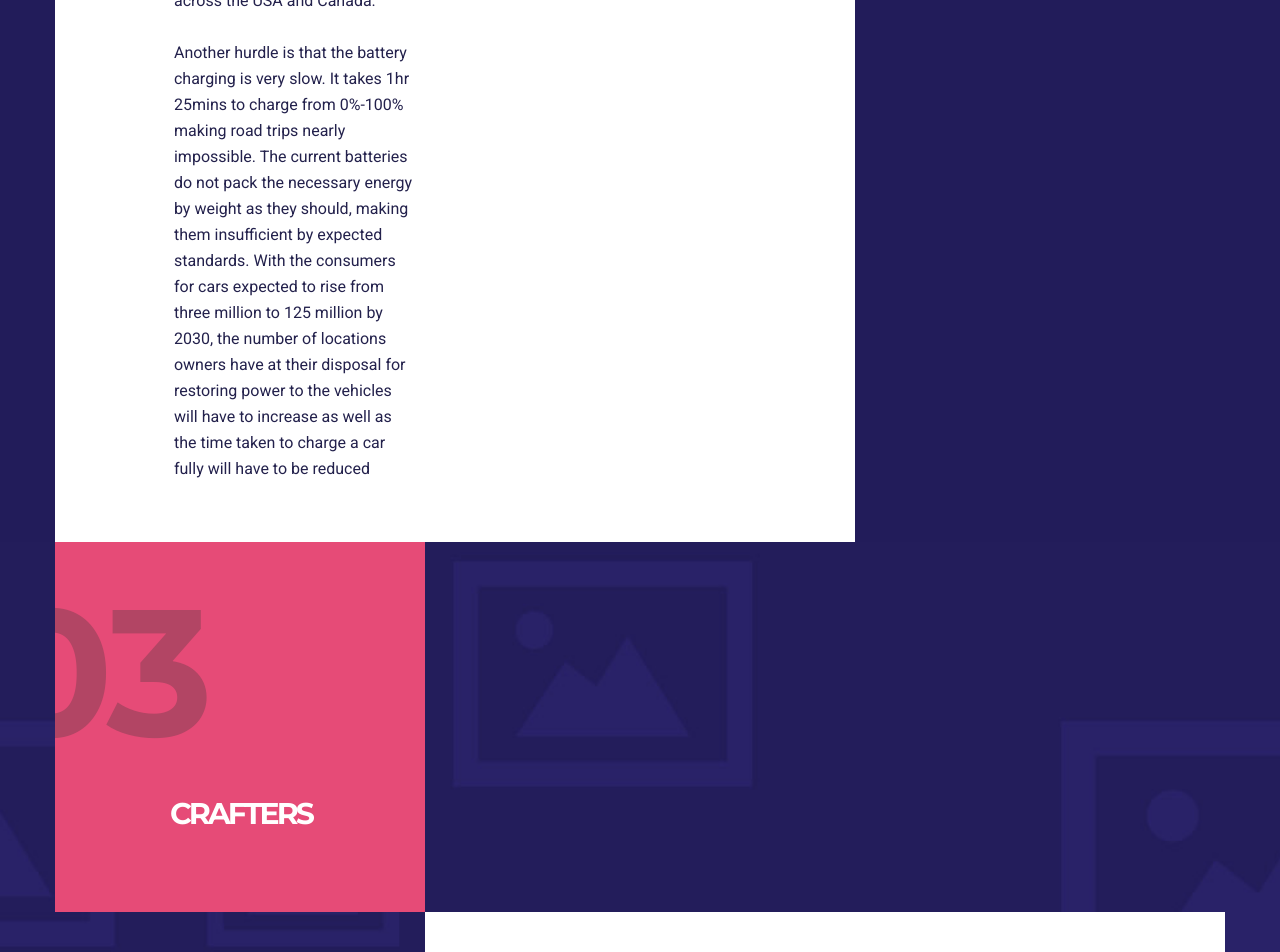
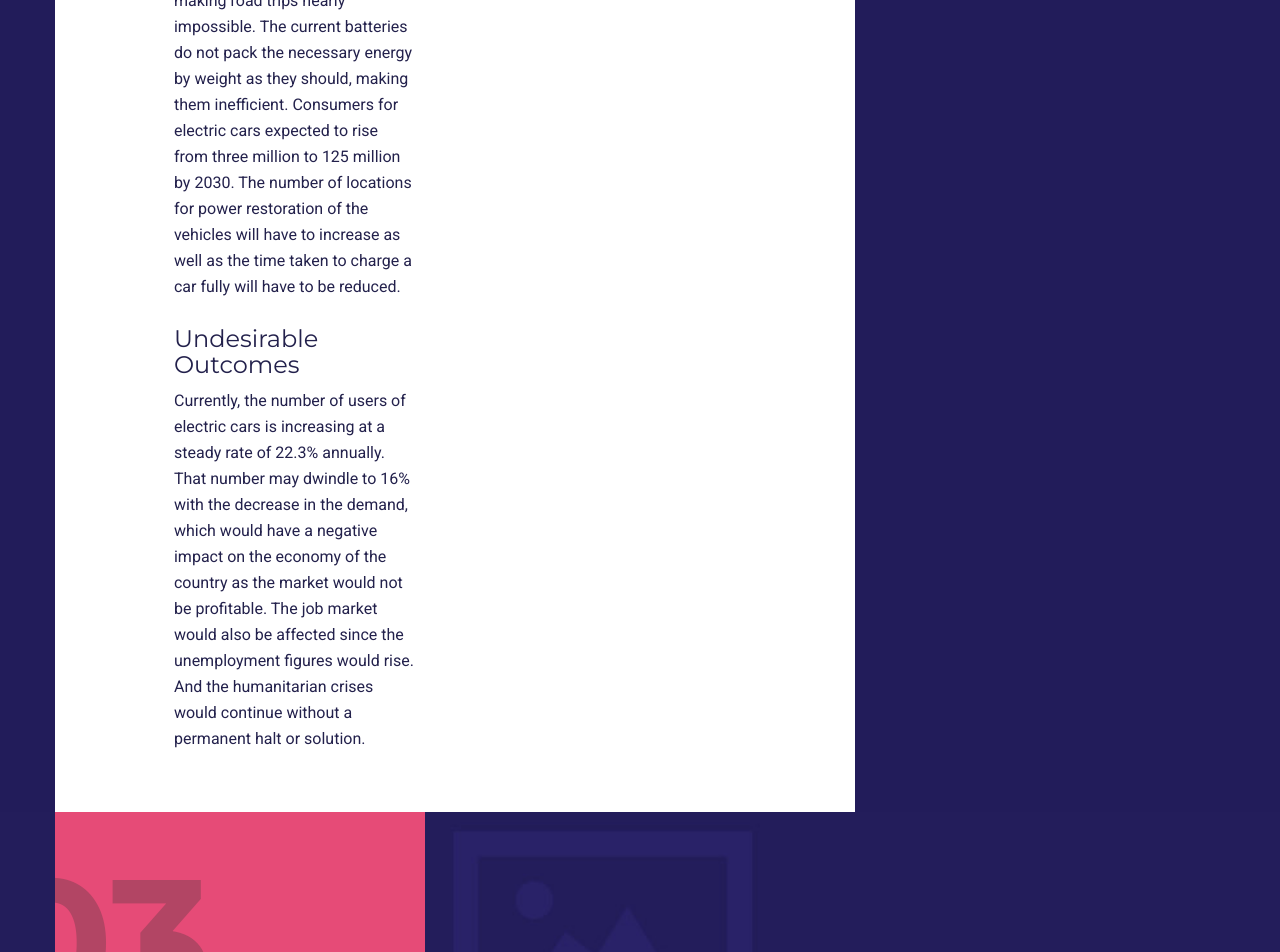
Before and after one commit to HaardTrivedi/ADM1100, a plain HTML site: page docs/index.html in a window 1280 px wide. Shown: the part 3806-4758 px from the top of the page. Drawn offline with Linux system fonts and the light colour scheme.

Commit message:
Added more to problem section

```diff
--- a/docs/index.html
+++ b/docs/index.html
@@ -141,10 +141,11 @@
                                     <div class="service-content-holder">
                                         <div class="service-title">Problem Overview</div>
                                         <div class="service-content">The main difference between electric and
-                                            gas-powered cars lies in the fact the electric vehicles are battery operated
-                                            in comparison to regular or hybrid vehicles that use gas as a means of fuel.
+                                            gas-powered cars lies in the fact the electric vehicles are battery
+                                            operated.
                                             The rechargeable battery is a major portion of the vehicle as all power is
-                                            supplied through this device.</div>
+                                            supplied through this device.<br /><br />
+                                        </div>
                                         <div class="service-title">Battery Issues</div>
                                         <div class="service-content">
                                             Currently, car batteries are formed primarily of lithium and thus, called
@@ -161,28 +162,38 @@
                                             cobalt used is mined
                                             in the Republic of Congo and there are accusations of on-going child labour
                                             practices used for mining. Cobal can be harmful to humans and lead to severe
-                                            heart conditions and vision problems.<br />
-                                            <br />
-                                            <br />
+                                            heart conditions and vision problems.
+                                            <br /><br />
                                         </div>
                                         <div class="service-title">Infrastructure Drawbacks</div>
                                         <div class="service-content">
-                                            The term infrastructure in this case alludes to the machinery and locations
-                                            required to be present in order for the electric vehicles to be successful
-                                            in the world. Due to its limited mileage - around 500 km - a lot of car
+                                            The term infrastructure alludes to the machinery and locations
+                                            required for the electric vehicles to be successful.
+                                            Due to its limited mileage - around 500 km - a lot of car
                                             charging locations are required and in frequent occurrence.
-                                            There are not enough car charging stations present in the world. Currently,
-                                            there are only about 22000 fast charging stations across the USA and
+                                            There are not enough stations present in the world. Currently,
+                                            there are only about 22,000 fast charging stations across the USA and
                                             Canada.<br />
                                             <br />
                                             Another hurdle is that the battery charging is very slow. It takes 1hr
                                             25mins to charge from 0%-100% making road trips nearly impossible. The
                                             current batteries do not pack the necessary energy by weight as they
-                                            should, making them insufficient by expected standards. With the consumers
-                                            for cars expected to rise from three million to 125 million by 2030, the
-                                            number of locations owners have at their disposal for restoring power to the
+                                            should, making them inefficient. Consumers for electric cars expected to
+                                            rise from three million to 125 million by 2030.
+                                            The number of locations for power restoration of the
                                             vehicles will have to increase as well as the time taken to charge a car
-                                            fully will have to be reduced
+                                            fully will have to be reduced.
+                                            <br /><br />
+                                        </div>
+                                        <div class="service-title">Undesirable Outcomes</div>
+                                        <div class="service-content">
+                                            Currently, the number of users of electric cars is increasing at a steady
+                                            rate of 22.3% annually. That number may dwindle to 16% with
+                                            the decrease in the demand, which would have a negative impact on the economy of
+                                            the country as the market would not be profitable.
+                                            The job market would also be affected since
+                                            the unemployment figures would rise. And the humanitarian crises
+                                            would continue without a permanent halt or solution.
                                         </div>
                                     </div>
                                 </div>
```
